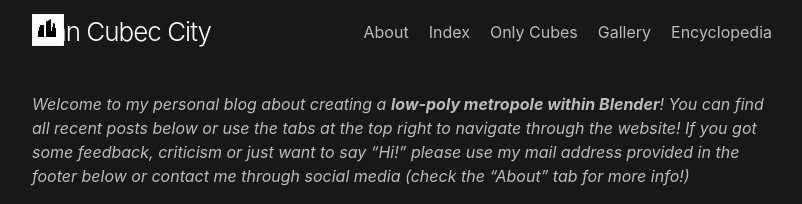
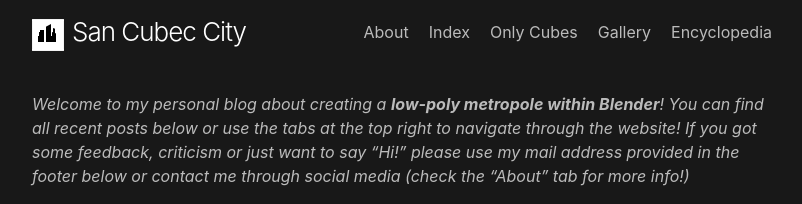
Before and after one commit to kant/san_cubec_blog, a Jekyll site: the page built from index.md, in a window 1280 px wide. Shown: the top 204 px of the page, without its empty margins (238-1040 px from the left). Built offline with Jekyll 4.4.1, drawn with Linux system fonts in a browser that asks for light colours.

Commit message:
Update _layout.scss

```diff
--- a/_sass/minima/_layout.scss
+++ b/_sass/minima/_layout.scss
@@ -32,8 +32,8 @@
 	content: url("/assets/images/home/san_cubec_logo.png");
 	display: inline-block;
 	position: relative;
-	width: 5px;
-	top: 5px;
+	width: 40px;
+	top: 10px;
 }
 
 .site-nav {
```
